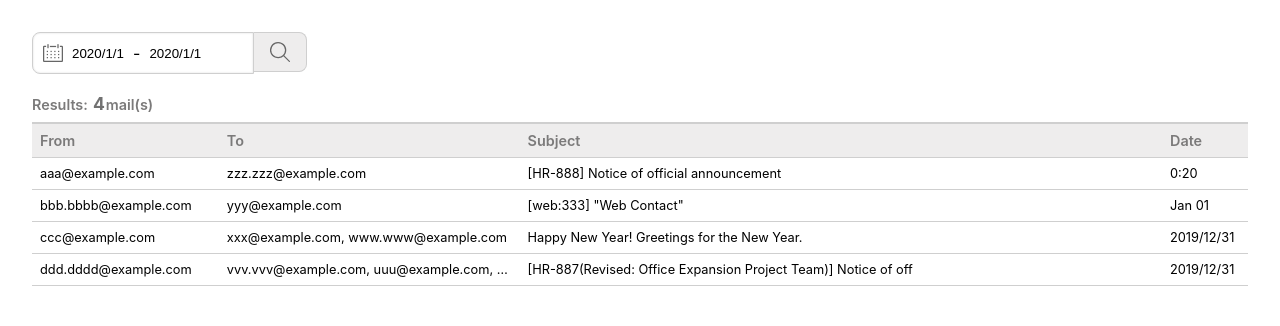
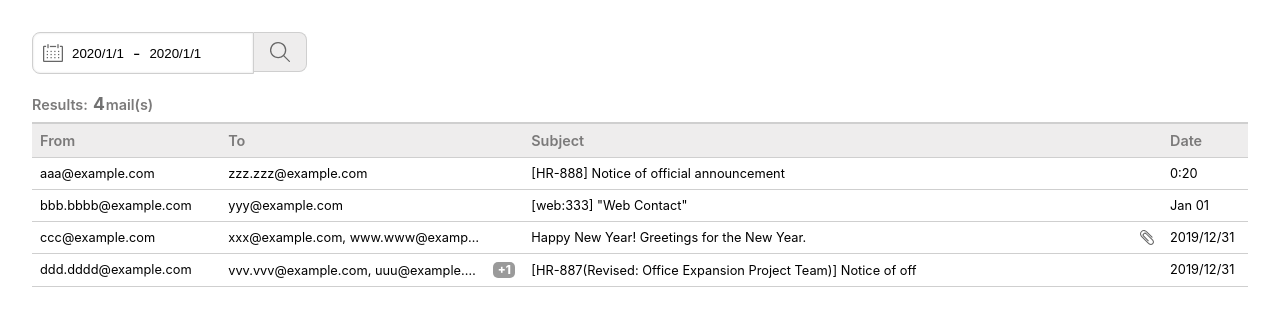
Before and after one commit to lucaborda11/MailAchiver, a React (Create React App) app: page / in a window 1280 px wide. Shown: the top 326 px of the page. Built offline with nearby package versions, Linux system fonts and the light colour scheme.

Commit message:
row props and app state

```diff
--- a/package.json
+++ b/package.json
@@ -6,8 +6,8 @@
     "@testing-library/jest-dom": "^5.11.4",
     "@testing-library/react": "^11.1.0",
     "@testing-library/user-event": "^12.1.10",
+    "@wojtekmaj/react-daterange-picker": "^3.0.0",
     "react": "^17.0.1",
-    "react-calendar": "^3.3.0",
     "react-dom": "^17.0.1",
     "react-scripts": "4.0.1",
     "web-vitals": "^0.2.4"
--- a/src/App.css
+++ b/src/App.css
@@ -110,12 +110,11 @@
 }
 
 .topRow div:nth-child(3){
-  width: 55%;
+  width: calc(60% - 70px);
   margin: 0;
 }
 
 .topRow div:nth-child(4){
-  width: 5%;
   max-width: 70px;
   min-width: 70px;
   margin: 0;
@@ -143,22 +142,58 @@
 }
 
 .rows div:nth-child(2){
+  display: flex;
+  justify-content: space-between;
+  align-items: center;
   width: 25%;
   max-width: 350px;
   margin: 0;
 }
 
+.rows div:nth-child(2) div{
+  padding: 0;
+  max-width: 350px;
+  width: calc(100% - 35px);
+}
+
+.rows div:nth-child(2) .moreNumber{
+  text-align: center;
+  font-size: 0.73rem;
+  font-weight: 800;
+  min-width: 20px;
+  background-color: #9a9a9a;
+  border-radius: 5px;
+  color: white;
+  max-height: fit-content;
+  padding: 1px;
+  height: fit-content;
+}
+
 .rows div:nth-child(3){
-  width: 55%;
+  display: flex;
+  justify-content: space-between;
+  align-items: center;
+  width: calc(60% - 70px);
   margin: 0;
 }
 
+.rows div:nth-child(3) div{
+  padding: 0;
+  max-width: none;
+  width: calc(100% - 35px);
+}
+
+.rows div:nth-child(3) .clipImg{
+  width: 14px;
+}
+
 .rows div:nth-child(4){
-  width: 5%;
   max-width: 70px;
   min-width: 70px;
   margin: 0;
 }
+
+
 
 .App-logo {
   height: 40vmin;
--- a/src/App.js
+++ b/src/App.js
@@ -2,7 +2,7 @@ import logo from './img/logo.png';
 import SearchBar from './components/SearchBar'
 import Divider from './components/Divider';
 import './App.css';
-import React from 'react'
+import React, {ChangeEventHandler} from 'react'
 import Counter from './components/Counter';
 import MailList from './components/MailList';
 
@@ -43,7 +43,7 @@ class App extends React.Component {
   }
   render(){
     var list = ''
-    if(this.state.data.length == 0){
+    if(this.state.data.length === 0){
       list = <div className="App-header"><img src={logo} alt="logo" /></div>
     } else {
       list = <MailList data={this.state.data} />
@@ -54,8 +54,8 @@ class App extends React.Component {
           <SearchBar></SearchBar>
           <Counter mailCounter={this.state.data.length}></Counter>
           <Divider></Divider>
-          {list}
         </header>
+        {list}
       </div>
     );
   }
--- a/src/components/MailList.jsx
+++ b/src/components/MailList.jsx
@@ -27,6 +27,8 @@ export default class MailList extends React.Component {
                         {strTo(mail.to)}
                         return(
                             <Row
+                                id={mail.id}
+                                adj={mail.adj}
                                 from={mail.from}
                                 to={showMail}
                                 toMore={mail.to.length - 2}
--- a/src/components/Row.jsx
+++ b/src/components/Row.jsx
@@ -1,18 +1,36 @@
 import React from 'react';
+import clipImg from '../img/icon_clip.svg'
+
+
 
 export default class Row extends React.Component {
     render(){
-        const { from, to, toMore, subject, date } = this.props
+        const { from, to, toMore, subject, date, id, adj } = this.props
         var moreNumb = ''
+        var displaySpan = 'none'
+        var displayClip = 'none'
+
+        if (adj === true){
+            var displayClip = 'inline'
+        }
+
         if (toMore > 0){
-            moreNumb = toMore
+            moreNumb = '+' + toMore
+            displaySpan = 'inline'
+
         }
 
         return(
-            <div className="rows">
+            <div key={id} className="rows">
                 <div>{from}</div>
-                <div>{to}<span className="moreNumber">{moreNumb}</span></div>
-                <div>{subject}</div>
+                <div>
+                    <div className="showedMail">{to}</div>
+                    <span style={{display: (displaySpan)}} className="moreNumber">{moreNumb}</span>
+                </div>
+                <div>
+                    <div className="showedMail">{subject}</div>
+                    <img src={clipImg} style={{display: (displayClip)}} className="clipImg"/>
+                </div>
                 <div>{date}</div>
             </div>
         )
--- a/src/components/SearchBar.jsx
+++ b/src/components/SearchBar.jsx
@@ -8,7 +8,7 @@ export default class SearchBar extends React.Component {
         return(
             <div className="btnAndInput">
                 <div className="inputContainer">
-                    <img src={calendar} />
+                    <img src={calendar} alt=""/>
                     <div className="inputHolder">
                         <input type="text" value="2020/1/1" id="dateFrom"></input>
                         -
```
Also changed, not shown: 2 other files (tests, documents, lock files or other folders).
